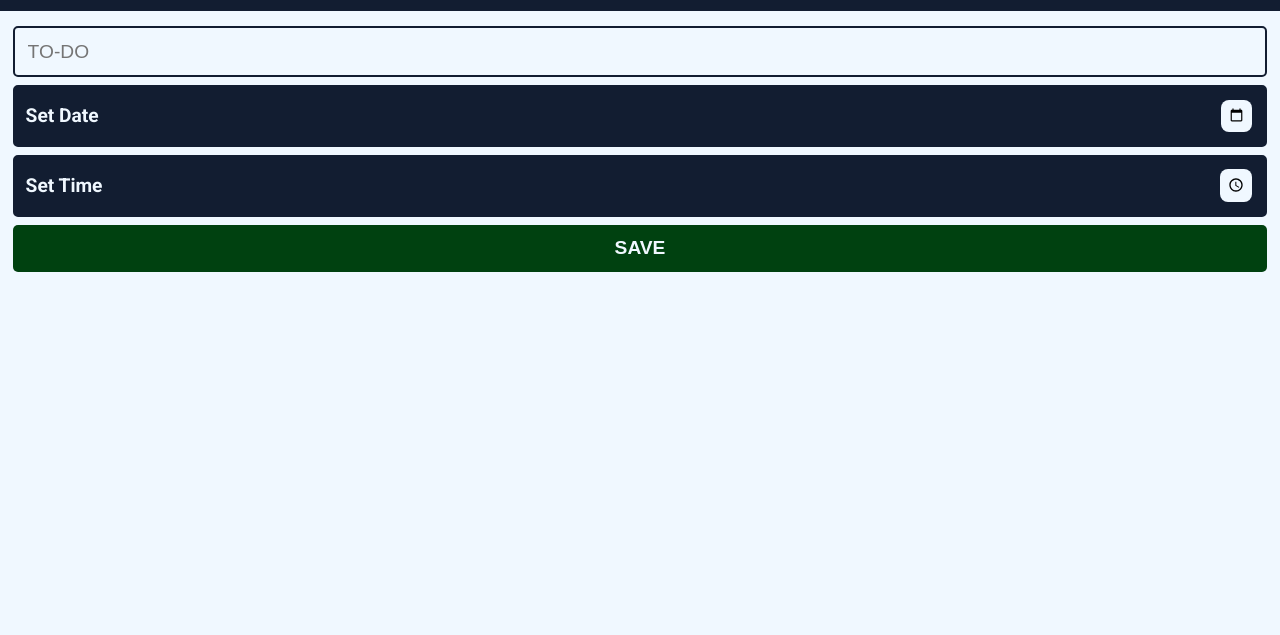
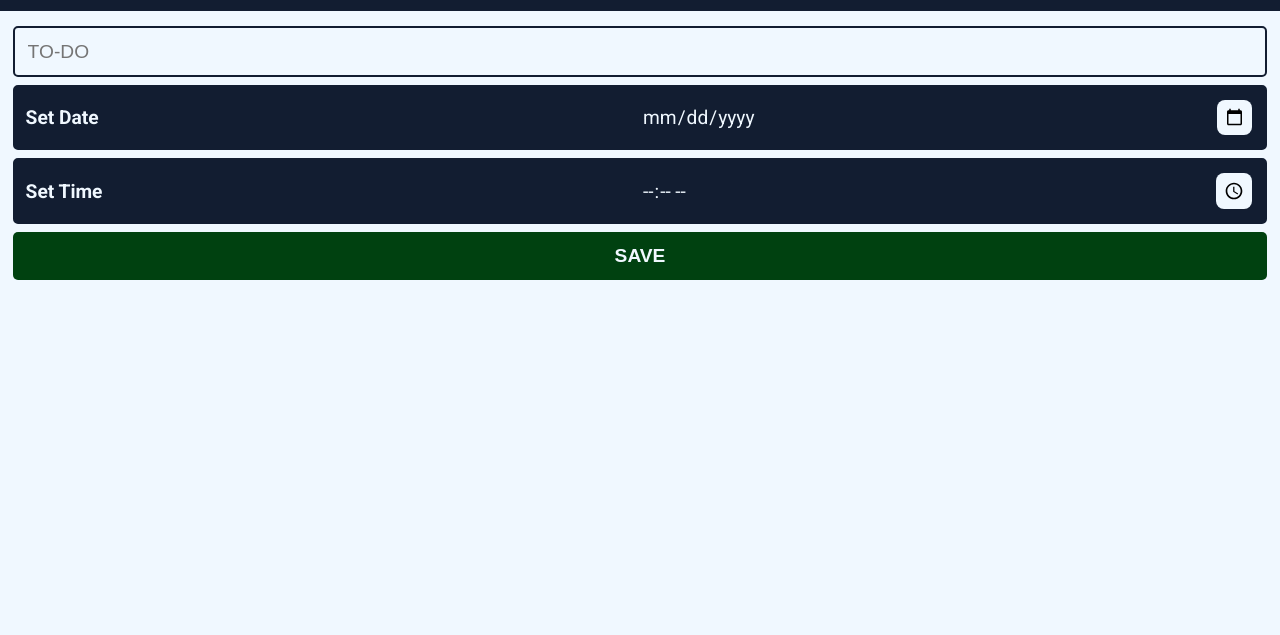
Before and after one commit to gitmarah/to-do-list-app, a plain HTML site: page index.html in a window 1280 px wide. Shown: the part 43-678 px from the top of the page. Drawn offline with Linux system fonts and the light colour scheme.

Commit message:
Delete console logs

```diff
--- a/Scripts/main.js
+++ b/Scripts/main.js
@@ -1,7 +1,6 @@
 let todos;
 if(JSON.parse(localStorage.getItem('todos'))){
-    todos = JSON.parse(localStorage.getItem('todos'))
-    console.log(todos);
+    todos = JSON.parse(localStorage.getItem('todos'));
 }else{
     todos = [];
 }
@@ -27,7 +26,6 @@ function displayTodo(){
     const deleteBtns = document.querySelectorAll(".delete-btn");
     deleteBtns.forEach((deleteBtn, index) => {
         deleteBtn.addEventListener('click', () => {
-            console.log("Deleted");
             todos.splice(index, 1);
             const newTodos = JSON.parse(localStorage.getItem('todos'));
             newTodos.splice(index, 1);
--- a/Styles/main.css
+++ b/Styles/main.css
@@ -46,18 +46,21 @@ main{
 #date, #time{
     content: "ddds";
     padding: 0.8rem;
+    padding-left: 50%;
     border: 2px solid #121d31;
     border-radius: 5px;
     font-size: 1.2em;
     background-color: #121d31;
     outline: none;
-    color: transparent;
+    color: aliceblue;
+    font-family: 'Roboto',sans-serif;
     width: 100%;
 }
 ::-webkit-calendar-picker-indicator{
     background-color: aliceblue;
     padding: 0.5rem;
     border-radius: 0.5rem;
+    cursor: pointer;
 }
 .date-time-div{
     width: 100%;
@@ -73,6 +76,7 @@ main{
     justify-content: left;
     border-radius: 5px;
     position: relative;
+    cursor: pointer;
 }
 .date-label, .time-label{
     position: absolute;
```
